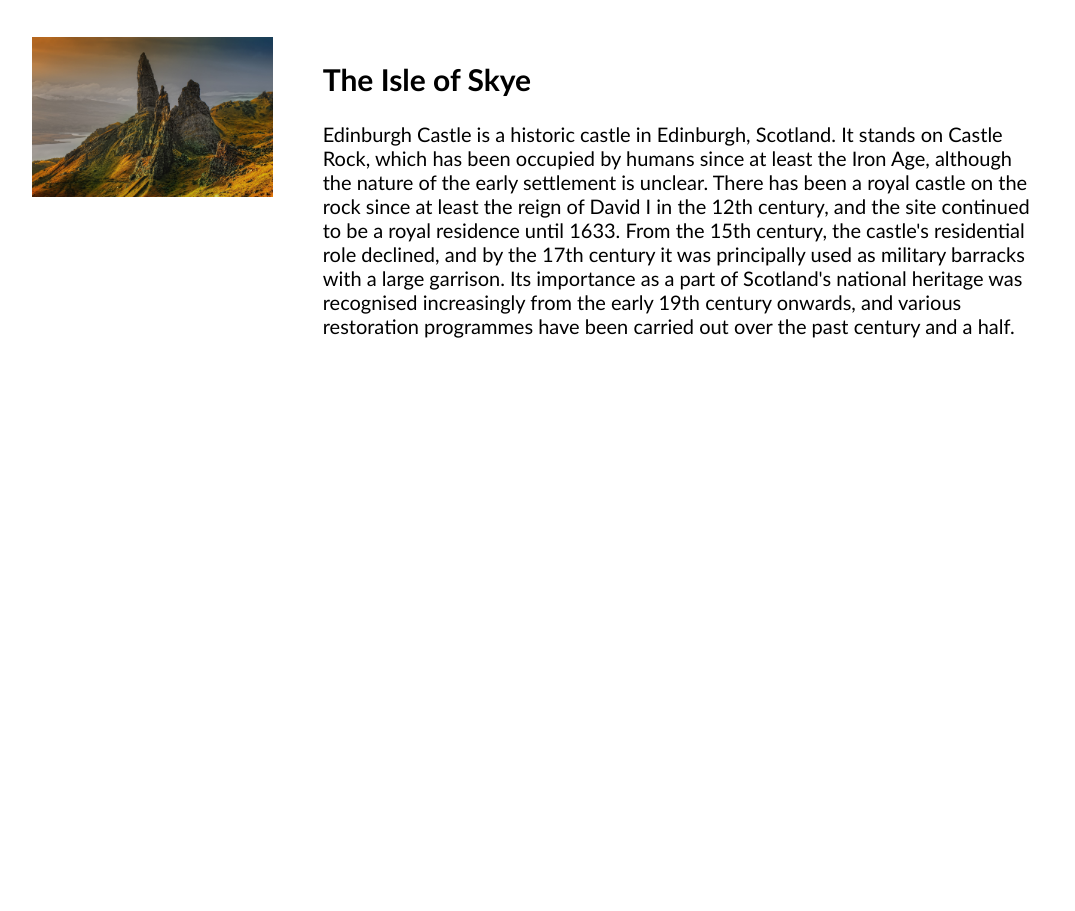
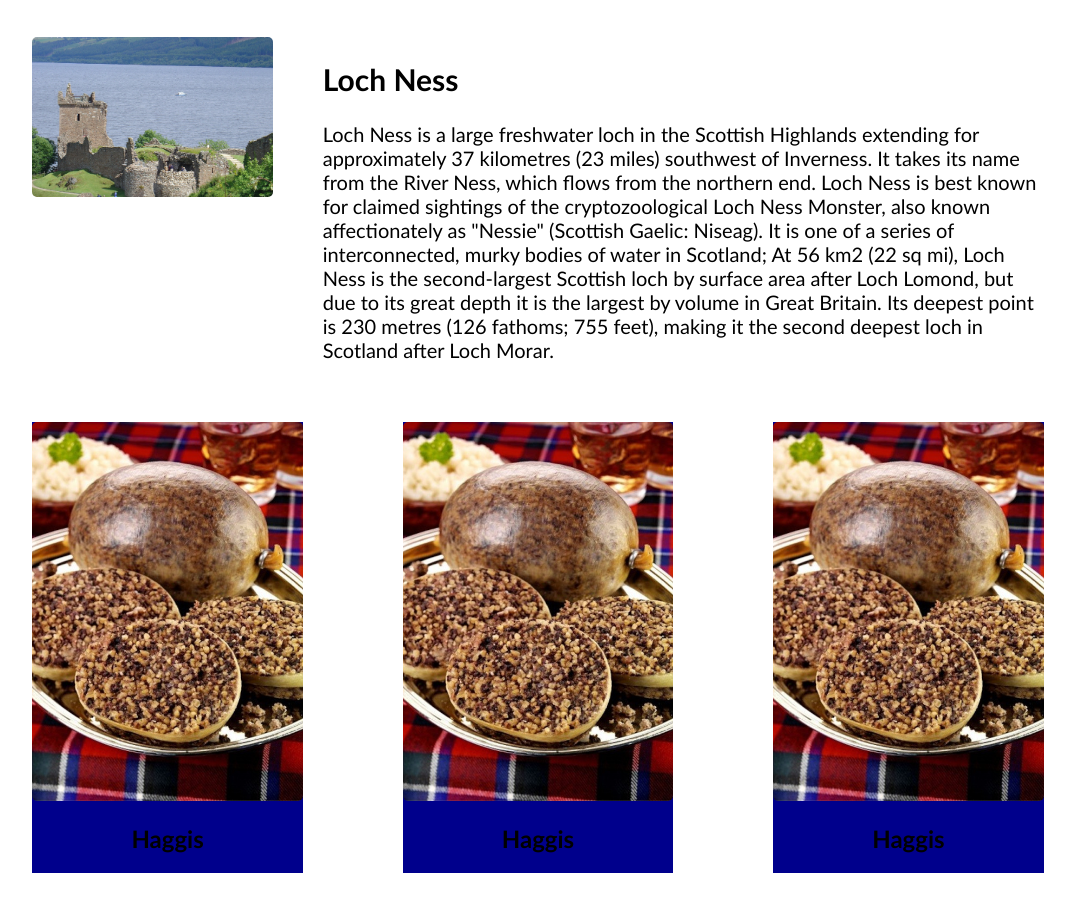
Before and after one commit to Connor624210/My-Scotland, a plain HTML site: page index.html in a window 1280 px wide. Shown: the part 1087-1998 px from the top of the page, without its empty margins (102-1177 px from the left). Before the commit the page ends 1453 px from the top, so only its background shows below. Drawn offline with Linux system fonts and the light colour scheme.

Commit message:
3 column

```diff
--- a/index.html
+++ b/index.html
@@ -35,14 +35,27 @@
     <!-- Two columns layout start -->
     <section class="two-column">
         <div class="image">
-            <img src="./images/skye-540130_1280.jpg" alt="The Isle of Skye">
+            <img src="./images/scottish-castle-967972_1280.jpg" alt="Loch Ness">
         </div>
         <div class="info">
-            <h1>The Isle of Skye</h1>
-            <p>Edinburgh Castle is a historic castle in Edinburgh, Scotland. It stands on Castle Rock, which has been occupied by humans since at least the Iron Age, although the nature of the early settlement is unclear. There has been a royal castle on the rock since at least the reign of David I in the 12th century, and the site continued to be a royal residence until 1633. From the 15th century, the castle's residential role declined, and by the 17th century it was principally used as military barracks with a large garrison. Its importance as a part of Scotland's national heritage was recognised increasingly from the early 19th century onwards, and various restoration programmes have been carried out over the past century and a half.</p>
+            <h1>Loch Ness</h1>
+            <p>Loch Ness is a large freshwater loch in the Scottish Highlands extending for approximately 37 kilometres (23 miles) southwest of Inverness. It takes its name from the River Ness, which flows from the northern end. Loch Ness is best known for claimed sightings of the cryptozoological Loch Ness Monster, also known affectionately as "Nessie" (Scottish Gaelic: Niseag). It is one of a series of interconnected, murky bodies of water in Scotland; At 56 km2 (22 sq mi), Loch Ness is the second-largest Scottish loch by surface area after Loch Lomond, but due to its great depth it is the largest by volume in Great Britain. Its deepest point is 230 metres (126 fathoms; 755 feet), making it the second deepest loch in Scotland after Loch Morar. </p>
         </div>
     </section>
     <!-- Two columns layout end -->
-
+    <section class="three-column">
+        <div class="card">
+            <img src="./images/haggis.jpg" alt="haggis">
+            <h2 class="card-text">Haggis</h2>
+        </div>
+        <div class="card">
+            <img src="./images/haggis.jpg" alt="haggis">
+            <h2 class="card-text">Haggis</h2>
+        </div>
+        <div class="card">
+            <img src="./images/haggis.jpg" alt="haggis">
+            <h2 class="card-text">Haggis</h2>
+        </div>
+    </section>
 </body>
 </html>
--- a/style.css
+++ b/style.css
@@ -4,6 +4,7 @@
 
 img {
   width: 100%;
+  border-radius: 5px;
 }
 
 .hero-image {
@@ -35,3 +36,22 @@ img {
 .info{
   font-size: 1.25em;
 }
+
+.three-column{
+  display: grid;
+  grid-template-columns: repeat(3, 1fr);
+  gap: 100px;
+  width: 80%;
+  margin: auto;
+  margin-top: 40px;
+  margin-bottom: 50px;
+
+}
+
+.card{
+  background-color: rgb(0, 0, 140);
+}
+
+.card-text{
+  text-align: center;
+}
```
